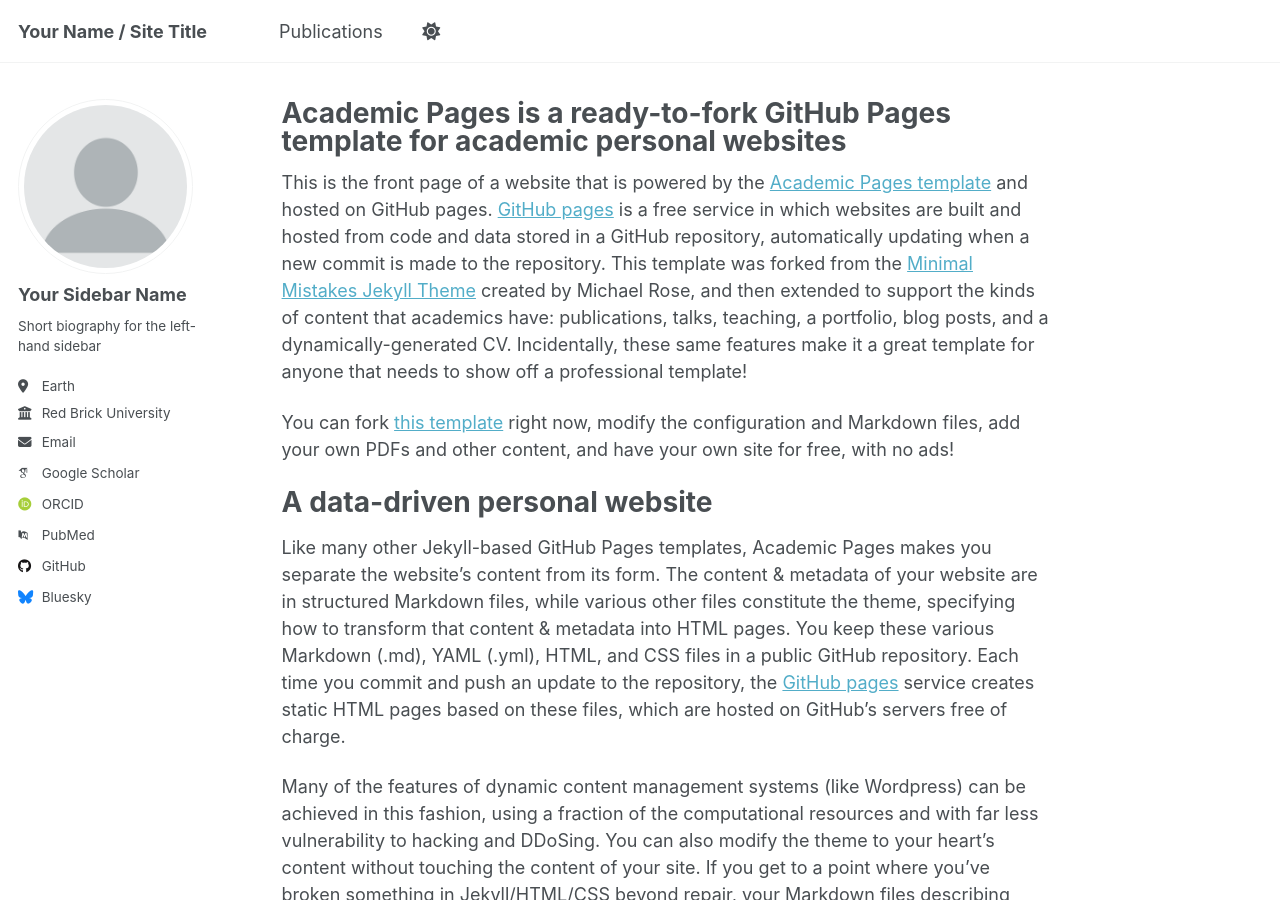
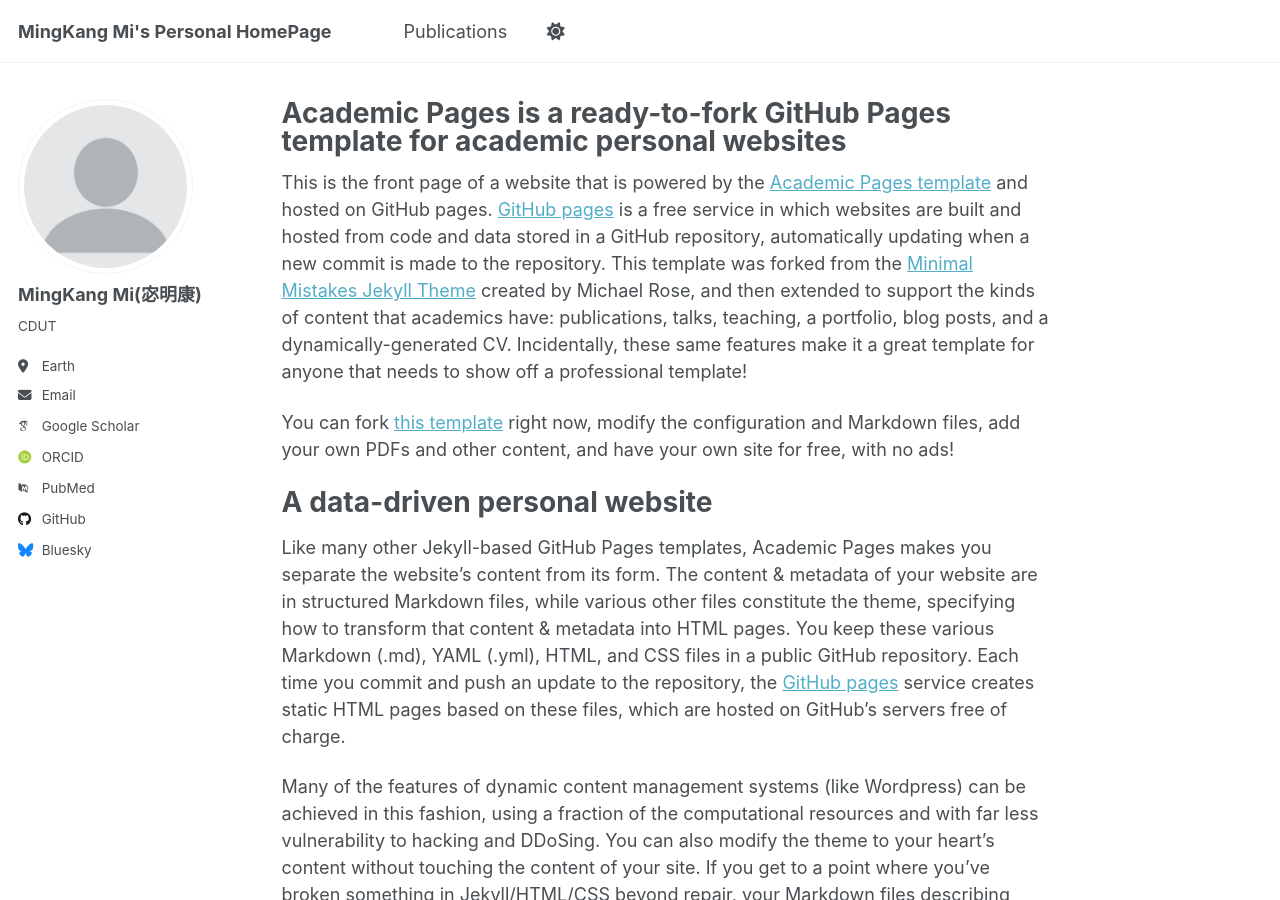
Before and after one commit to mingkangmi/mingkangmi.github.io, a Jekyll site: the page built from _pages/about.md, in a window 1280 px wide and 900 px high. Built offline with Jekyll 4.4.1, drawn with Linux system fonts in a browser that asks for light colours; some web fonts are replaced; a script that is not in the unit is left out.

Commit message:
Update _config.yml

```diff
--- a/_config.yml
+++ b/_config.yml
@@ -9,14 +9,14 @@
 # Basic Site Settings
 locale                   : "en-US"
 site_theme               : "default" # Currently available options are "default", "air"
-title                    : "Your Name / Site Title"
+title                    : "MingKang Mi's Personal HomePage"
 title_separator          : "-"
 name                     : &name "Your Name"
 description              : &description "Your Name's academic portfolio"   # Update this with a general description of your site, this is the default if not overridden by a page
 url                      : https://academicpages.github.io # The base hostname & protocol for your site e.g. "https://[your GitHub username].github.io",
                                                            # or if you already have some other page hosted on Github then use "https://[your GitHub username].github.io/[Your Repo Name]"
 baseurl                  : "" # the subpath of your site, e.g. "/blog"
-repository               : "academicpages/academicpages.github.io"
+repository               : "mingkangmi/mingkangmi.github.io"
 
 # Site Author - The following control what appear as part of the author content on the side bar.
 #               If a field is blank the icon and link will not appear, otherwise it will be shown.
@@ -24,13 +24,13 @@ repository               : "academicpages/academicpages.github.io"
 author:
   # Biographic information
   avatar           : "profile.png"
-  name             : "Your Sidebar Name"
+  name             : "MingKang Mi(宓明康)"
   pronouns         : # example: "she/her"
-  bio              : "Short biography for the left-hand sidebar"
+  bio              : "CDUT"
   location         : "Earth"
-  employer         : "Red Brick University"
+  employer         : #"Red Brick University"
   uri              : # URL
-  email            : "none@example.org"
+  email            : "wy2081584974@163.com"
 
   # Academic websites
   academia         : # URL
```
